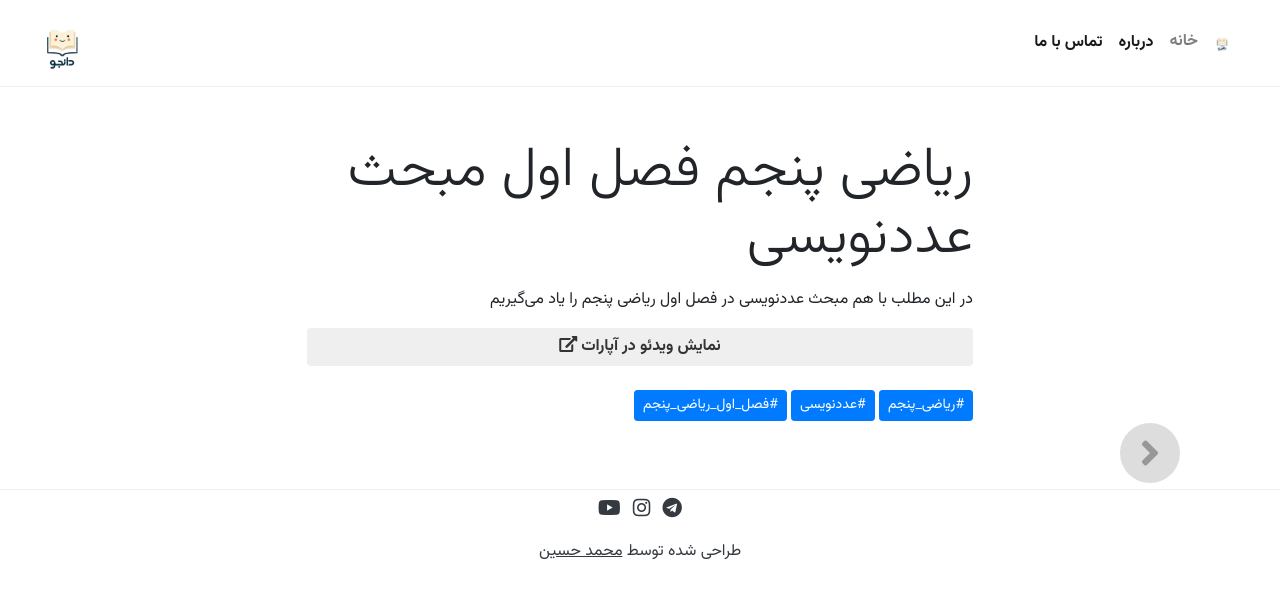
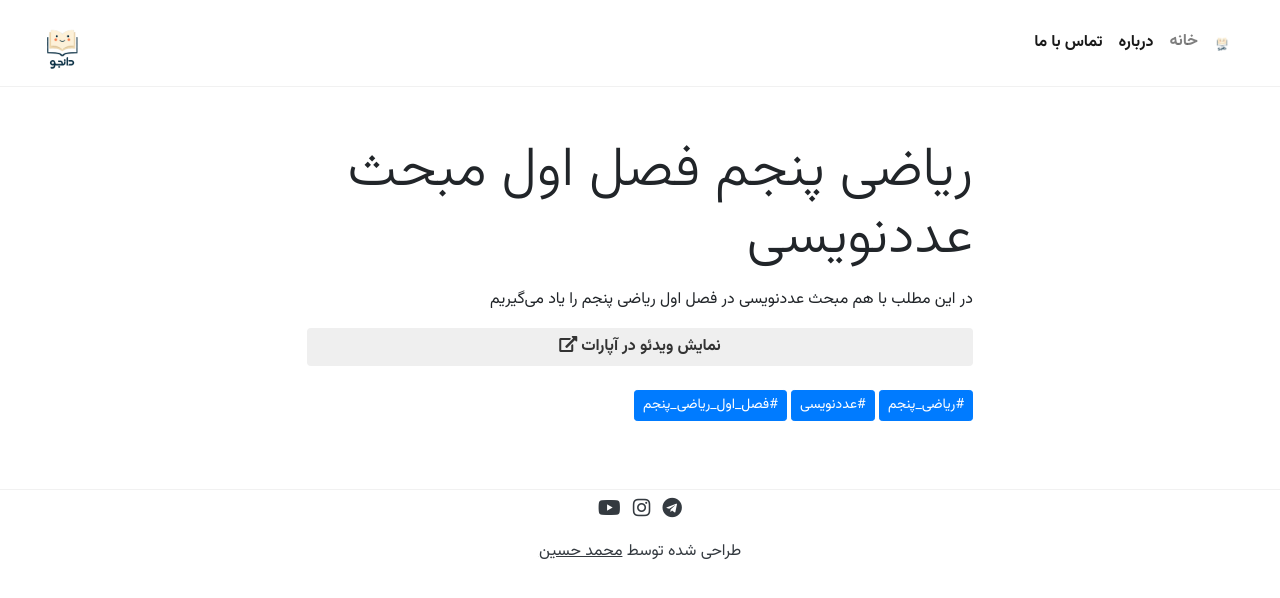
Before and after one commit to danjoo-ir/danjoo-ir.github.io, a Jekyll site: the page built from _posts/panjom/fasl_yek/2025-08-15-riazi_panjom_fasl_yek_mabhas_addadnevisi.md, in a window 1280 px wide. Shown: the top 598 px of the page. Built offline with Jekyll 4.4.1, drawn with Linux system fonts in a browser that asks for light colours; nearby versions of some CDN libraries; library files that are not in the unit come from our copies; a script that is not in the unit is left out.

Commit message:
change it

```diff
--- a/_layouts/post.html
+++ b/_layouts/post.html
@@ -28,14 +28,6 @@ layout: default
                         {% endfor %}
                     </div>
                 </article>
-                <div class="PageNavigation">
-                    {% if page.next.url %}
-                    <a class="prev" href="{{site.baseurl}}{{page.next.url}}"><i class="fa fa-angle-left"></i> </a>
-                    {% endif %}
-                    {% if page.previous.url %}
-                    <a class="next" href="{{site.baseurl}}{{page.previous.url}}"><i class="fa fa-angle-right"></i></a>
-                    {% endif %}
-                </div>
             </div>
         </div>
     </div>
```
Also changed, not shown: _posts/panjom/fasl_yek/2025-08-15-riazi_panjom-fasl-yek-mabhas-adad-morakab-vazn-masafat.md (added, +8 -0 lines), assets/img/riazi/panjom/fasl_yek/items/riazi_panjom_fasl_yek_mabhas_adad_morakab_vazn_masafat.jpg (added), assets/img/riazi/panjom/fasl_yek/items/riazi_panjom_fasl_yek_mabhas_olgoyabi.jpg (added), assets/img/riazi/panjom/fasl_yek/items/riazi_panjom_fasl_yek_mabhas_taqrib.jpg (added).
